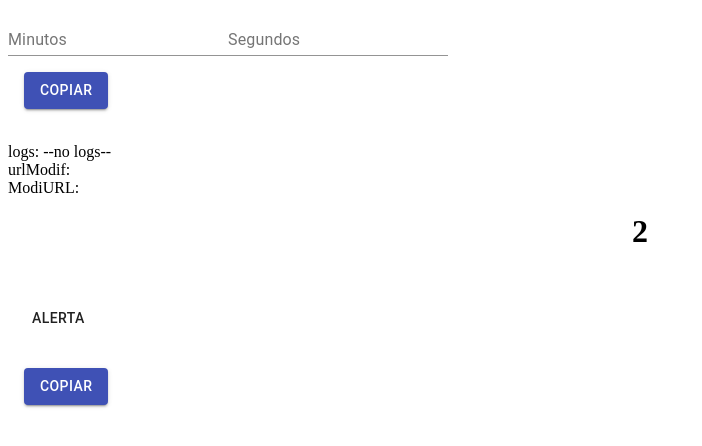
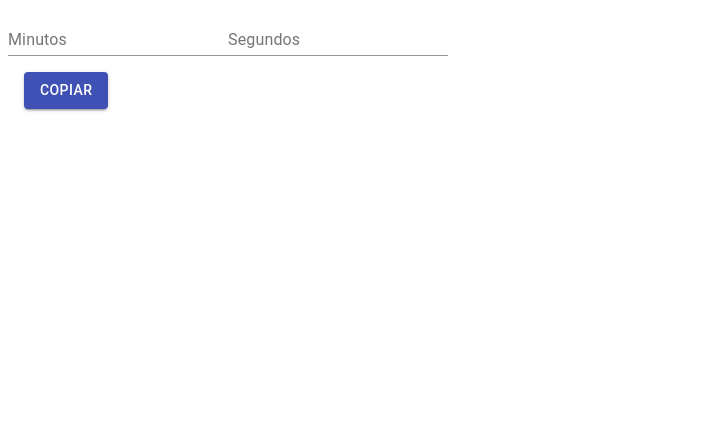
Before and after one commit to ecrseer/YTime2, a Next.js app: page / in a window 1280 px wide. Shown: the top 446 px of the page, without its empty margins (0-702 px from the left). Built offline with nearby package versions, Linux system fonts and the light colour scheme.

Commit message:
deleted tests

```diff
--- a/components/textMaterial/Sbutton.js
+++ b/components/textMaterial/Sbutton.js
@@ -1,7 +1,5 @@
 import { makeStyles } from '@material-ui/core/styles';
 import Button from '@material-ui/core/Button';
-import { useEffect, useState } from 'react';
-import LaunchScreen from '../launch/launchScreen';
 
 
 async function copiar(urlMod){
@@ -19,63 +17,24 @@ const useStyles = makeStyles((theme) => ({
 
 export default function Sbutton({urlModif}) {
     const classes = useStyles();
-    const [btn,setBtn] = useState(<LaunchScreen/>)
-    const [mylog,setMyLog] = useState('--no logs--');
-    const [modiURL,setModiURL] = useState(urlModif);
-    let modURL = ()=>{return urlModif+""};
+
      function compartilhar(urlModi){
 
         const shareData = {
-            title:''+modURL(),
-            text: 'parametro'+urlModi,
+            title:''+urlModi,
           }
         try {
-            setMyLog("parametro modiURL text: "+urlModi);
+
              navigator.share(shareData).then(()=>{}).catch(er=>new er);
         } catch (error) {
-            setMyLog('errofoi: '+error)
+               console.log('errofoi: '+error)
         }
-    }
-    function NormalTest(){
-        let myurlModif = urlModif+'2';
-        return(<h1>{myurlModif}</h1>)
-    }
-    function usarBotaoCorreto (nav) {
-        if(nav.share)
-         setBtn(<div><Button variant="contained" color="primary"
-         onClick={()=>{compartilhar(urlModif)}} >
-         Compartilhar
-     </Button></div>)
-         else
-         setBtn(<div><Button variant="contained" color="primary"
-         onClick={()=>{copiar(urlModif)}} >
-            Copiar
-        </Button>
-
-        </div>)
     }
 
 
-function fns(uuu){
-    let el= (<h1>{urlModif}</h1>);
-        let txt = el.innerHTML;
-        alert(uuu);
-}
-  useEffect(()=>usarBotaoCorreto(navigator),[urlModif])
     return (
       <div className={classes.root}>
-        {btn}
-        <br/>
-        logs: {mylog}
-        <br/>
-        urlModif:{urlModif}
-        <br/>
-        ModiURL: {modiURL}
-        <NormalTest/>
-        <br/>
-        <Button onClick={()=>{fns(urlModif)}}>alerta</Button>
-        <br/>
-        <div>
+
         {typeof navigator.share === "undefined"?
             <Button variant="contained" color="primary"
          onClick={()=>{copiar(urlModif)}} >
@@ -86,7 +45,7 @@ function fns(uuu){
          onClick={()=>{compartilhar(urlModif)}} >
          Compartilhar2
      </Button>
-     }</div>
+     }
       </div>
     );
   }
```
Also changed, not shown: 1 other file (tests, documents, lock files or other folders).
